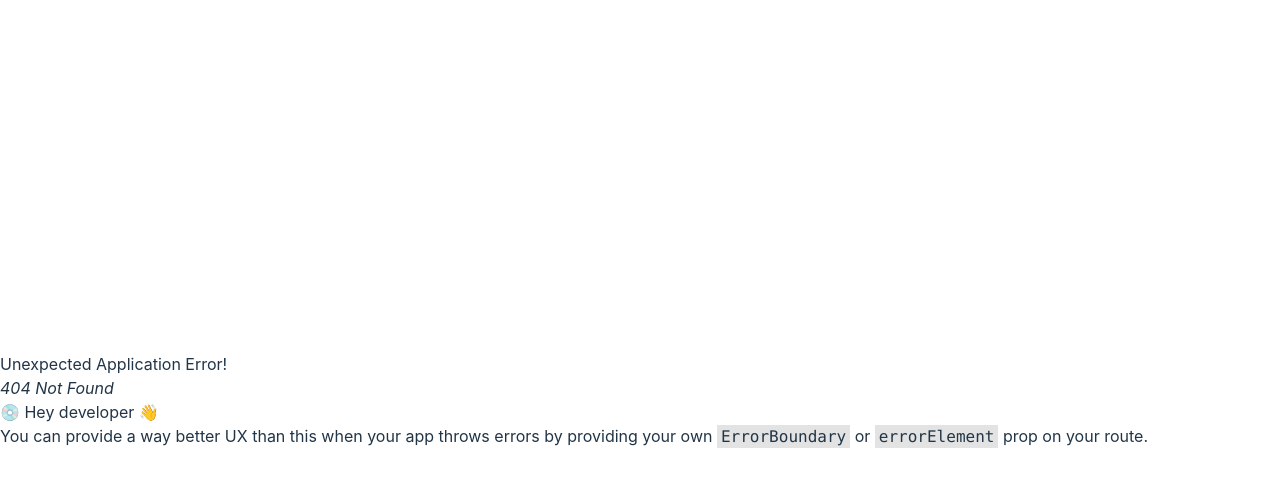
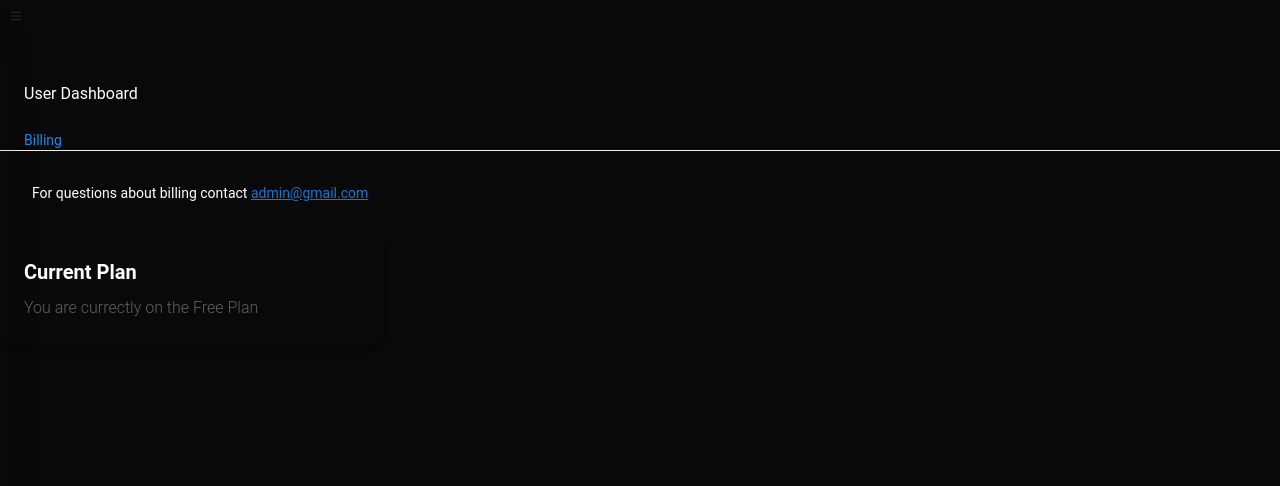
Before and after one commit to Ujjwal2203/Searcher, a React (Vite) app in the folder Frontend/: page /Dashboard in a window 1280 px wide. Before the commit this address had no page. Shown: the top 486 px of the page. Built offline with nearby package versions, Linux system fonts and the light colour scheme.

Commit message:
first commit

```diff
--- a/Frontend/package.json
+++ b/Frontend/package.json
@@ -13,6 +13,7 @@
     "@material-tailwind/react": "^2.1.9",
     "react": "^18.2.0",
     "react-dom": "^18.2.0",
+    "react-icons": "^5.1.0",
     "react-router-dom": "^6.22.3"
   },
   "devDependencies": {
--- /dev/null
+++ b/Frontend/src/Components/Sidebar.jsx
@@ -0,0 +1,100 @@
+import React from "react";
+import {
+  IconButton,
+  Typography,
+  List,
+  ListItem,
+  ListItemPrefix,
+  ListItemSuffix,
+  Chip,
+  Accordion,
+  AccordionHeader,
+  AccordionBody,
+  Alert,
+  Input,
+  Drawer,
+  Card,
+} from "@material-tailwind/react";
+
+import {FaHome,FaBars, FaPowerOff} from "react-icons/fa";
+import { HiOutlineX ,HiOutlineUser } from "react-icons/hi";
+import { MdDashboardCustomize } from "react-icons/md";
+import { Link } from "react-router-dom";
+
+
+export function SidebarWithBurgerMenu() {
+  const [open, setOpen] = React.useState(0);
+  const [openAlert, setOpenAlert] = React.useState(true);
+  const [isDrawerOpen, setIsDrawerOpen] = React.useState(false);
+
+  const handleOpen = (value) => {
+    setOpen(open === value ? 0 : value);
+  };
+
+  const openDrawer = () => setIsDrawerOpen(true);
+  const closeDrawer = () => setIsDrawerOpen(false);
+
+  return (
+    <>
+      <IconButton variant="text" size="sm" onClick={openDrawer}>
+        {isDrawerOpen ? (
+          <HiOutlineX className="w-4 stroke-2" />
+        ) : (
+          <FaBars className=" w-4 stroke-2" />
+        )}
+      </IconButton>
+      <Drawer open={isDrawerOpen} onClose={closeDrawer}>
+        <Card
+          color="transparent"
+          shadow={false}
+          className="h-[calc(100vh-2rem)] w-10/12 p-4"
+        >
+          <div className="mb-2 flex items-center gap-4 p-4">
+            <img
+              src="https://docs.material-tailwind.com/img/logo-ct-dark.png"
+              alt="brand"
+              className="h-8 w-8"
+            />
+            <Typography variant="h5" color="blue-gray">
+              Sidebar
+            </Typography>
+          </div>
+
+          <List>
+            <hr className="my-2 border-blue-gray-50 " />
+            <Link to="/Home">
+            <ListItem>
+              <ListItemPrefix>
+                <FaHome className="w-4" />
+              </ListItemPrefix>
+              Home
+            </ListItem>
+            </Link>
+            <Link to="/Dashboard">
+            <ListItem>
+              <ListItemPrefix>
+                <HiOutlineUser  className="w-4" />
+              </ListItemPrefix>
+              Dashboard
+            </ListItem>
+            </Link>
+            <Link to="Integrations">
+            <ListItem>
+              <ListItemPrefix>
+                <MdDashboardCustomize  className="w-4" />
+              </ListItemPrefix>
+              Integrations
+            </ListItem>
+            </Link>
+            <ListItem>
+              <ListItemPrefix>
+                <FaPowerOff className="h-5 w-5" />
+              </ListItemPrefix>
+              Log Out
+            </ListItem>
+          </List>
+        </Card>
+      </Drawer>
+    </>
+  );
+}
--- /dev/null
+++ b/Frontend/src/Pages/Dashboard.jsx
@@ -0,0 +1,39 @@
+import React from "react";
+
+export default function Dashboard() {
+  return (
+    <div id="main">
+      <div id="dash-top">
+        <h4 className="m-6 ">User Dashboard</h4>
+        <p className="mx-6 text-blue-600 text-sm">Billing</p>
+      </div>
+      <hr></hr>
+      <p className="m-8 text-sm">
+        For questions about billing contact{" "}
+        <span>
+          <a
+            href="admin@gmail.com"
+            className="underline decoration-blue-700 text-blue-700"
+          >
+            admin@gmail.com
+          </a>
+        </span>
+      </p>
+      <div>
+      <div class="relative flex flex-col mt-6 text-gray-700 bg-black-300 shadow-md bg-clip-border rounded-xl w-96">
+        <div class="p-6">
+          <h5 class="block mb-2 font-sans text-xl antialiased font-semibold leading-snug tracking-normal text-white">
+            Current Plan
+          </h5>
+          <p class="block font-sans text-base antialiased font-light leading-relaxed text-inherit">
+            You are currectly on the Free Plan
+          </p>
+          </div>
+        <div>
+
+        </div>
+        </div>
+      </div>
+    </div>
+  );
+}
--- a/Frontend/src/Pages/Home/Home.jsx
+++ b/Frontend/src/Pages/Home/Home.jsx
@@ -1,7 +1,16 @@
 import React from 'react'
-
+import { FaSearch } from "react-icons/fa";
 export default function Home() {
   return (
-    <div>Home</div>
+    <form className='w-[500px] relative'>
+      <div className="relative">
+        <input type='search' placeholder='connect your apps and start searching' className='w-full p-4 rounded-full bg-slate-800'/>
+        <button className='absolute right-1 top-1/2 -translate-y-1/2 p-4 bg-slate-980 rounded-full'>
+          <FaSearch className='text-black'/>
+        </button>
+      </div>
+
+    </form>
+
   )
 }
--- /dev/null
+++ b/Frontend/src/Pages/Integrations.jsx
@@ -0,0 +1,9 @@
+import React from 'react'
+
+export default function Integrations() {
+  return (
+    <div>
+      Hello
+    </div>
+  )
+}
--- a/Frontend/src/Pages/More/Mainlayout.jsx
+++ b/Frontend/src/Pages/More/Mainlayout.jsx
@@ -1,9 +1,15 @@
 import React from 'react'
 import {Outlet} from 'react-router-dom'
+import { SidebarWithBurgerMenu } from '../../Components/Sidebar'
 export default function Mainlayout() {
   return (
     <div>
-        {/* Navbar */}
+        {/* Navbar */
+        <div>
+          <SidebarWithBurgerMenu/>
+
+        </div>
+        }
         <div>
             <Outlet/>
         </div>
--- a/Frontend/src/index.css
+++ b/Frontend/src/index.css
@@ -1,6 +1,23 @@
 @tailwind base;
 @tailwind components;
 @tailwind utilities;
+
+
+body{
+  background-color: rgb(9, 9, 9);
+  color: white;
+  margin: 0;
+  padding: 0;
+}
+
+#main{
+  display: absolute;
+  width: 100%;
+  height: calc(100vh-56px);
+  margin-top: 50px;
+}
+/*
+
 :root {
   font-family: Inter, system-ui, Avenir, Helvetica, Arial, sans-serif;
   line-height: 1.5;
@@ -68,4 +85,4 @@ button:focus-visible {
   button {
     background-color: #f9f9f9;
   }
-}
+} */
```
Also changed, not shown: Frontend/src/App.jsx (+11 -1 lines), 1 other file (tests, documents, lock files or other folders).
